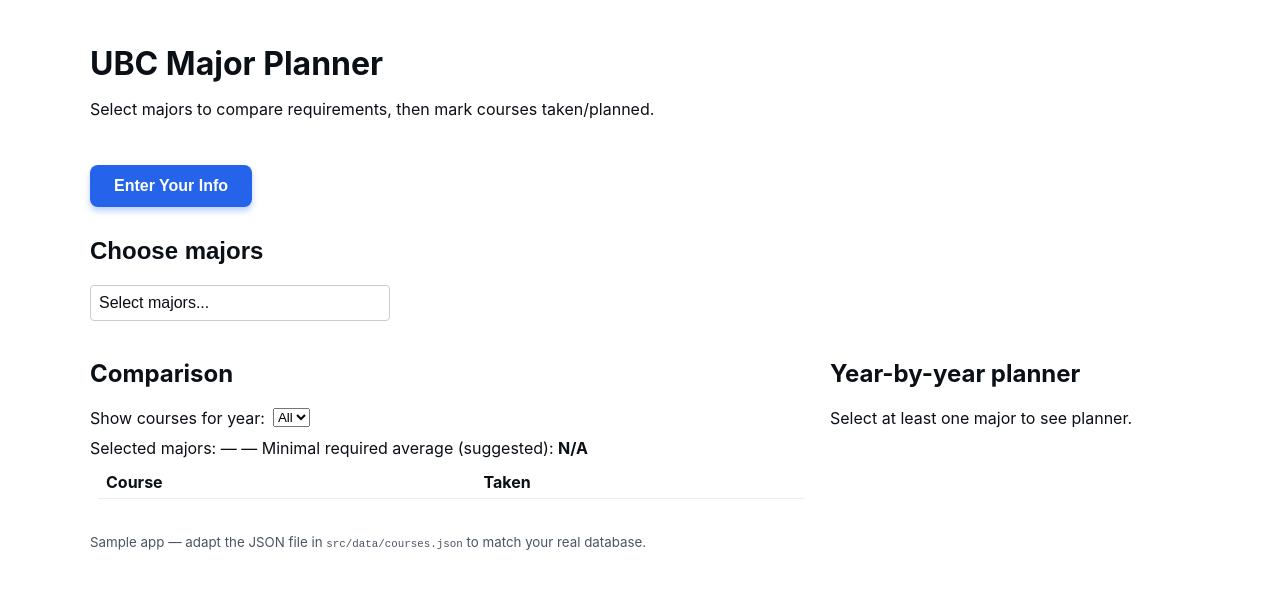
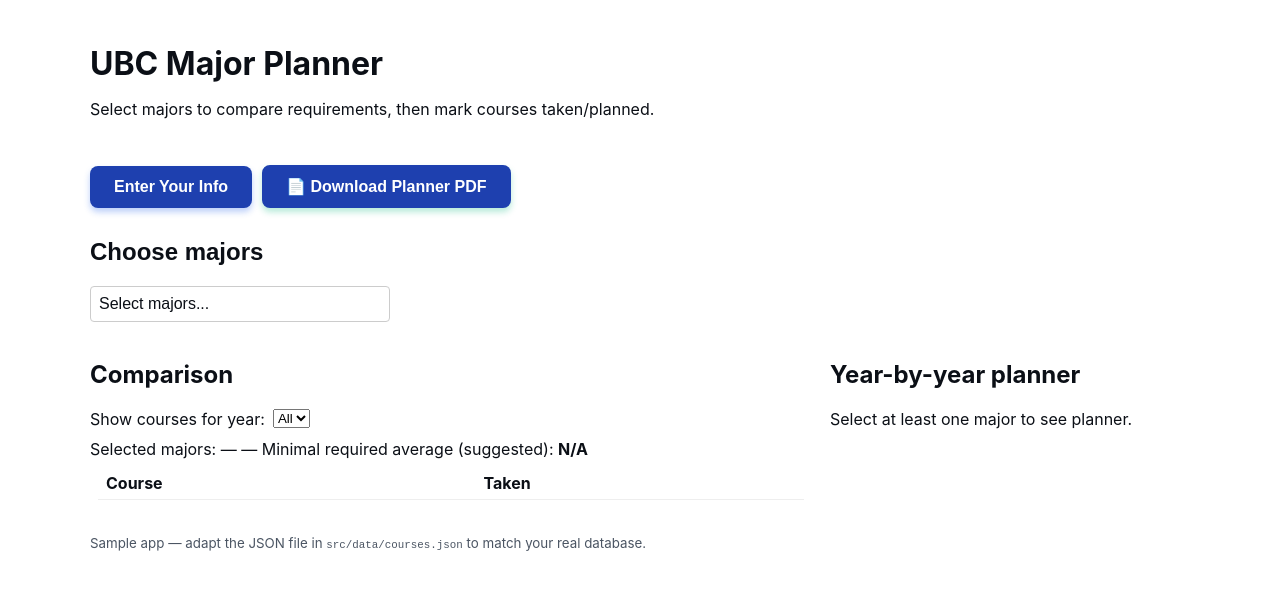
Before and after one commit to saturday-sucks/HackCampSubmission2025, a React (Vite) app in the folder HackProject/: page / in a window 1280 px wide. Shown: the top 590 px of the page. Built offline with nearby package versions, Linux system fonts and the light colour scheme.

Commit message:
added download button

```diff
--- a/HackProject/src/Styles.css
+++ b/HackProject/src/Styles.css
@@ -129,7 +129,7 @@
 }
 
 .enter-info-btn {
-  background: #2563eb;
+  background: #1e40af;
   color: white;
   padding: 12px 24px;
   border: none;
@@ -143,7 +143,50 @@
 }
 
 .enter-info-btn:hover {
-  background: #1d4ed8;
+  background: #1e40af;
   transform: translateY(-2px);
   box-shadow: 0 6px 8px rgba(37, 99, 235, 0.4);
 }
+
+
+.download-btn {
+  background: #1e40af;
+  color: white;
+  padding: 12px 24px;
+  border: none;
+  border-radius: 8px;
+  font-size: 16px;
+  font-weight: bold;
+  cursor: pointer;
+  margin: 10px 10px;
+  box-shadow: 0 4px 6px rgba(16, 185, 129, 0.3);
+  transition: all 0.3s ease;
+}
+
+.download-btn:hover {
+  background: #1e40af;
+  transform: translateY(-2px);
+}
+
+
+@media print {
+  /* Hide everything except the planner */
+  body * {
+    visibility: hidden;
+  }
+  .planner, .planner * {
+    visibility: visible;
+  }
+  .planner {
+    position: absolute;
+    left: 0;
+    top: 0;
+    width: 100%;
+    padding: 20px;
+  }
+
+  /* Make sure checkboxes show as checked in print */
+  input[type="checkbox"]:checked {
+    background-color: black !important;
+  }
+}
--- a/HackProject/src/app.jsx
+++ b/HackProject/src/app.jsx
@@ -3,6 +3,10 @@
 import ComparisonTable from './Components/ComparisonTable'
 import Planner from './Components/Planner'
 
+
+const printPlanner = () => {
+  window.print();
+};
 
 const UserForm = ({ onSubmit, onCancel }) => {
  const [gpa, setGpa] = useState('');
@@ -169,6 +173,9 @@
   <button className="enter-info-btn" onClick={() => setShowForm(true)}>
     Enter Your Info
   </button>
+  <button className="download-btn" onClick={printPlanner}>
+  📄 Download Planner PDF
+   </button>
 
 
 {/* Show form only when needed */}
```
